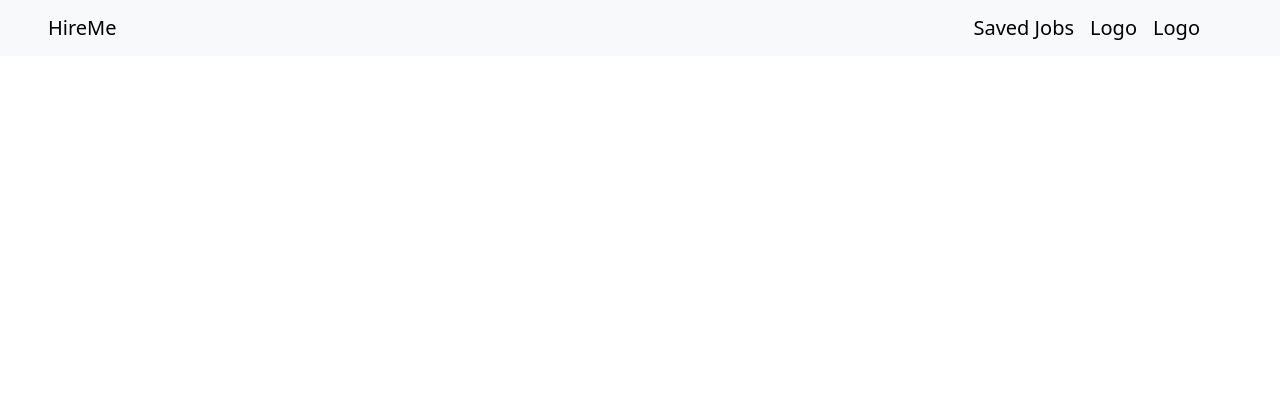
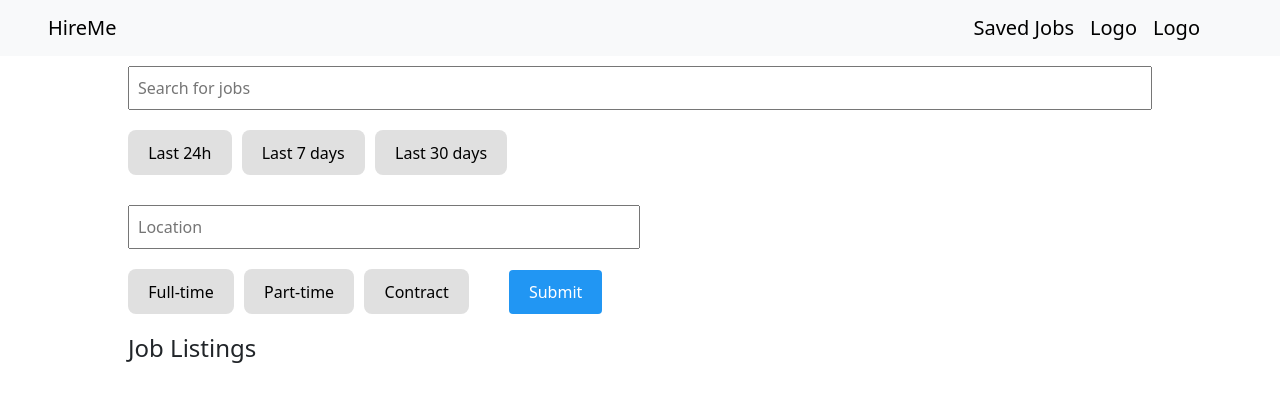
Before and after one commit to aryankumar-dev/Job-Board, a React (Vite) app in the folder frontend/: page / in a window 1280 px wide. Shown: the top 402 px of the page. Built offline with nearby package versions, Linux system fonts and the light colour scheme.

Commit message:
Added job listing page

```diff
--- a/frontend/package.json
+++ b/frontend/package.json
@@ -11,6 +11,7 @@
   },
   "dependencies": {
     "@popperjs/core": "^2.11.8",
+    "axios": "^1.10.0",
     "bootstrap": "^5.3.6",
     "react": "^19.1.0",
     "react-dom": "^19.1.0",
--- a/frontend/src/App.css
+++ b/frontend/src/App.css
@@ -2,7 +2,7 @@
 
   margin: 0 auto;
 
-  text-align: center;
+
 }
 
 .logo {
--- a/frontend/src/App.jsx
+++ b/frontend/src/App.jsx
@@ -3,19 +3,23 @@ import { useState } from 'react'
 import './App.css'
 import { BrowserRouter as Router, Routes, Route } from 'react-router-dom';
 import Home from './pages/Home/Home.jsx';
-
+import Apply from './pages/Apply/Apply.jsx';
+import Saved from './pages/Saved/Saved.jsx';
+import JobDescription from './pages/JobDescription/JobDescription.jsx';
 
 function App() {
-  const [count, setCount] = useState(0)
 
   return (
     <>
-     <Router>
-      <Routes>
-        <Route path="/" element={<Home />} />
+      <Router>
+        <Routes>
+          <Route path="/" element={<Home />} />
+          <Route path="/apply" element={<Apply />} />
+          <Route path="/saved" element={<Saved />} />
+          <Route path="/jobdescription" element={<JobDescription />} />
 
-      </Routes>
-    </Router>
+        </Routes>
+      </Router>
     </>
   )
 }
--- /dev/null
+++ b/frontend/src/pages/Apply/Apply.jsx
@@ -0,0 +1,13 @@
+import React from 'react';
+import Navbar from '../../components/Navbar/Navbar.jsx';
+
+function Apply() {
+  return (
+    <div>
+      <Navbar />
+
+    </div>
+  );
+}
+
+export default Apply;
--- a/frontend/src/pages/Home/Home.css
+++ b/frontend/src/pages/Home/Home.css
@@ -0,0 +1,47 @@
+.inputbox{
+    width: 100%;
+    display: block;
+   margin-top: 10px;
+}
+.inputboxall{
+padding-left: 10%;
+padding-right: 10%;
+}
+
+.joblisting{
+    padding-left: 10%;
+padding-right: 10%;
+}
+
+.inputbtns{
+    padding-top: 20px;
+     padding-bottom: 20px;
+}
+
+.inputboxlocation{
+     width: 50%;
+    display: block;
+   margin-top: 10px;
+}
+.job-card {
+ display: flex;
+  padding: 15px;
+  margin: 10px 0;
+  border-radius: 6px;
+}
+.job-list {
+  max-width: 100%;
+  margin: auto;
+}
+.pagination {
+  text-align: center;
+  margin-top: 20px;
+}
+.job-list-text{
+    width: 80%;
+}
+
+.job-list-image img{
+    width: 16vw;
+    height: auto;
+}
--- a/frontend/src/pages/Home/Home.jsx
+++ b/frontend/src/pages/Home/Home.jsx
@@ -1,13 +1,212 @@
-import React from 'react';
+import { React, useState } from 'react';
 import Navbar from '../../components/Navbar/Navbar.jsx';
+import axios from "axios";
+import './Home.css'
+function Home() {
+    const [searchTitle, setSearchTitle] = useState("");
+    const [location, setLocation] = useState("");
+    const [dateposted, setDatePosted] = useState(null);
 
-function Home() {
-  return (
-    <div>
-      <Navbar />
+    const [jobtype, setjobtype] = useState(null);
+    const [currentPage, setCurrentPage] = useState(1);
+    const jobsPerPage = 3;
+    const [jobs, setJobs] = useState([]);
+    const handleDateClick = (value) => {
+        setDatePosted(value);
+    };
 
-    </div>
-  );
+    const handleTypeClick = (value) => {
+        setjobtype(value);
+    };
+
+    const fetchData = async () => {
+        const options = {
+            method: 'GET',
+            url: 'https://jsearch.p.rapidapi.com/search',
+            params: {
+                query: searchTitle,
+                page: '1',
+                num_pages: '1',
+                country: location,
+                date_posted: dateposted
+            },
+            headers: {
+                'x-rapidapi-key': '3746e50262msh08374f47ca2e9c7p174479jsn05fd25f53639',
+                'x-rapidapi-host': 'jsearch.p.rapidapi.com'
+            }
+        };
+        try {
+            const response = await axios.request(options);
+            console.log(response);
+            setJobs(response.data.data); // Save jobs
+        } catch (error) {
+            console.error(error);
+        }
+    }
+
+    function sumitdata() {
+        fetchData();
+    }
+
+    const indexOfLastJob = currentPage * jobsPerPage;
+    const indexOfFirstJob = indexOfLastJob - jobsPerPage;
+    const currentJobs = jobs.slice(indexOfFirstJob, indexOfLastJob);
+
+
+    return (
+        <div>
+            <Navbar />
+            <div className='inputboxall'>
+                <input
+                    type="text"
+                    placeholder="Search for jobs"
+                    value={searchTitle}
+                    className='inputbox'
+                    onChange={(e) => setSearchTitle(e.target.value)}
+                    style={{ marginRight: '10px', padding: '8px' }}
+                />
+
+                <div className='inputbtns'>
+                    <button
+                        onClick={() => handleDateClick('today')}
+                        style={{
+                            marginRight: '10px',
+                            backgroundColor: dateposted === 'today' ? '#4caf50' : '#e0e0e0',
+                            color: dateposted === 'today' ? 'white' : 'black'
+                        }}
+                    >
+                        Last 24h
+                    </button>
+                    <button
+                        onClick={() => handleDateClick('week')}
+                        style={{
+                            marginRight: '10px',
+                            backgroundColor: dateposted === 'week' ? '#4caf50' : '#e0e0e0',
+                            color: dateposted === 'week' ? 'white' : 'black'
+                        }}
+                    >
+                        Last 7 days
+                    </button>
+                    <button
+                        onClick={() => handleDateClick('month')}
+                        style={{
+                            backgroundColor: dateposted === 'month' ? '#4caf50' : '#e0e0e0',
+                            color: dateposted === 'month' ? 'white' : 'black'
+                        }}
+                    >
+                        Last 30 days
+                    </button>
+                </div>
+
+
+                <input
+                    type="text"
+                    placeholder="Location"
+                    value={location}
+                    className='inputboxlocation'
+                    onChange={(e) => setLocation(e.target.value)}
+                    style={{ padding: '8px' }}
+                />
+
+                <div className='inputbtns'>
+                    <button
+                        onClick={() => handleTypeClick('Full-time')}
+                        style={{
+                            marginRight: '10px',
+                            backgroundColor: jobtype === 'Full-time' ? '#4caf50' : '#e0e0e0',
+                            color: jobtype === 'Full-time' ? 'white' : 'black'
+                        }}
+                    >
+                        Full-time
+                    </button>
+                    <button
+                        onClick={() => handleTypeClick('Part-time')}
+                        style={{
+                            marginRight: '10px',
+                            backgroundColor: jobtype === 'Part-time' ? '#4caf50' : '#e0e0e0',
+                            color: jobtype === 'Part-time' ? 'white' : 'black'
+                        }}
+                    >
+                        Part-time
+                    </button>
+                    <button
+                        onClick={() => handleTypeClick('Contract')}
+                        style={{
+                            backgroundColor: jobtype === 'Contract' ? '#4caf50' : '#e0e0e0',
+                            color: jobtype === 'Contract' ? 'white' : 'black'
+                        }}
+                    >
+                        Contract
+                    </button>
+                    <button
+                        onClick={sumitdata}
+                        style={{
+                            marginLeft: '40px',
+
+                            padding: '10px 20px',
+                            backgroundColor: '#2196f3',
+                            color: 'white',
+                            border: 'none',
+                            borderRadius: '4px',
+                            cursor: 'pointer'
+                        }}
+                    >
+                        Submit
+                    </button>
+
+                </div>
+
+
+
+            </div>
+            <div className='joblisting'>
+                <h4>Job Listings</h4>
+                <div className="job-list">
+                    {currentJobs.map((job, index) => (
+                        <div key={index} className="job-card">
+                            <div className="job-list-text">
+                                <p>{job.job_posted_at}</p>
+                                <h3>{job.job_title}</h3>
+                                <p>{job.company_name}</p>
+                                <p>{job.employer_name} - {job.job_location}</p>
+
+
+
+                                <a href={job.job_apply_link} target="_blank">Apply</a>
+                            </div>
+
+                            <div className="job-list-image">
+                                <img alt="Employer Logo" src={job.employer_logo} />
+
+                            </div>
+
+
+                        </div>
+
+                    ))}
+                </div>
+                <div className="pagination">
+                    {Array.from({ length: Math.ceil(jobs.length / jobsPerPage) }, (_, i) => (
+                        <button
+                            key={i}
+                            onClick={() => setCurrentPage(i + 1)}
+                            style={{
+                                margin: '5px',
+                                backgroundColor: currentPage === i + 1 ? '#4caf50' : '#e0e0e0'
+                            }}
+                        >
+                            {i + 1}
+                        </button>
+                    ))}
+                </div>
+
+            </div>
+
+
+
+
+        </div>
+    );
 }
 
 export default Home;
--- /dev/null
+++ b/frontend/src/pages/JobDescription/JobDescription.jsx
@@ -0,0 +1,13 @@
+import React from 'react';
+import Navbar from '../../components/Navbar/Navbar.jsx';
+
+function JobDescription() {
+  return (
+    <div>
+      <Navbar />
+
+    </div>
+  );
+}
+
+export default JobDescription;
--- /dev/null
+++ b/frontend/src/pages/Saved/Saved.jsx
@@ -0,0 +1,13 @@
+import React from 'react';
+import Navbar from '../../components/Navbar/Navbar.jsx';
+
+function Saved() {
+  return (
+    <div>
+      <Navbar />
+
+    </div>
+  );
+}
+
+export default Saved;
```
Also changed, not shown: frontend/src/pages/Apply/Apply.css (added), frontend/src/pages/JobDescription/JobDescription.css (added), frontend/src/pages/Saved/Saved.css (added), 2 other files (tests, documents, lock files or other folders).
